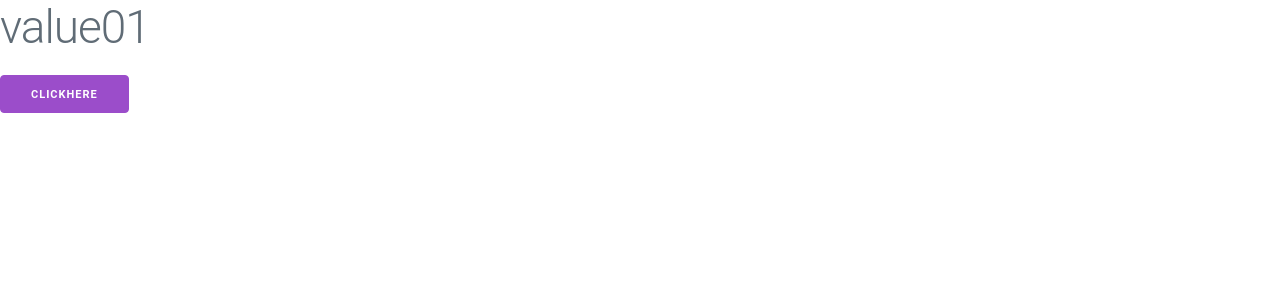
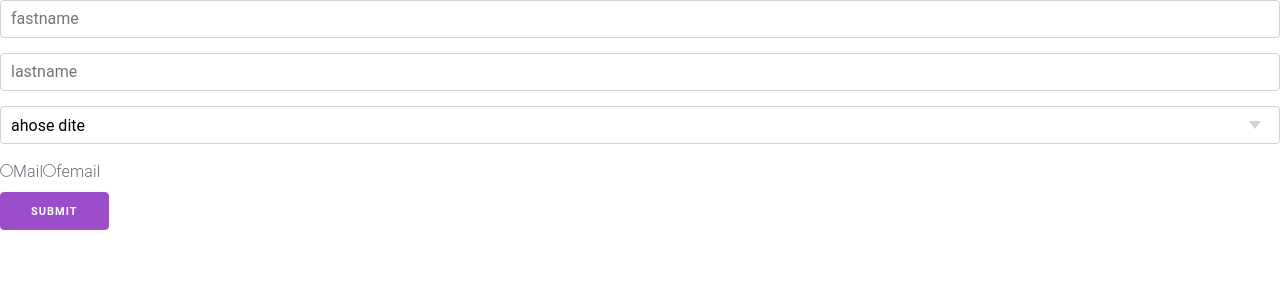
Before and after one commit to programminsekbo/fornt, a React (Vite) app: page / in a window 1280 px wide. Shown: the top 300 px of the page. Built offline with nearby package versions, Linux system fonts and the light colour scheme.

Commit message:
fromvalue

```diff
--- a/src/App.jsx
+++ b/src/App.jsx
@@ -1,39 +1,71 @@
-import { useRef, useState } from "react";
+import { useState } from "react";
+
 
 
 const App = () => {
-
-
-  const [ NUMBER,NEWNUMBER]=useState({
-    key1:"value01",
-    key2:"value2",
-    key3:"value3"
-  })
+  let [number,setnumber]=useState({fName:"",lname:"",cite:"",gender:""})
 
 
 
-  const onchang=()=>{
 
-NEWNUMBER(
+const hridoy=(property,value)=>{
+  setnumber(prevOBJ=>({
 
-  prevesOBJ=>({
-
-...prevesOBJ,
-key1:"hello word"
-
-  })
-)
+    ...prevOBJ,
+    [property]:value
+  }))
 
 
-  }
 
+}
+
+const myvalue=(e)=>{
+  e.preventDefault();
+console.log(number)
+
+
+}
 
   return (
     <div>
 
-<h1>{NUMBER.key1}</h1>
 
-<button onClick={onchang}>clickhere</button>
+<form onSubmit={myvalue}>
+
+<input onChange={(e)=>{hridoy("fName",e.target.value)}}  value={number.fName}  type="text" placeholder="fastname" />
+<input onChange={(e)=>{hridoy("lname",e.target.value)}}   value={number.lname} type="text" placeholder="lastname" /><br />
+
+<select value={number.cite} onChange={(e)=>{hridoy("cite",e.target.value)}} >
+<option value="">ahose dite</option>
+<option value="dhaka">dhaka</option>
+<option value="dinajpur">dinajpur</option>
+<option value="thakurgonj">thakurgonj</option>
+<option value="setabgonj">setabgonj</option>
+<option value="soidpur">soidpur</option>
+
+</select>
+
+<br />
+
+<input onChange={()=>{hridoy("gender","Mail")}}  checked={number.gender==="Mail"} type="radio" name="gender"/>Mail
+<input onChange={()=>{hridoy("gender",'femail')}}  checked={number.gender==="femail"} type="radio" name="gender"/>femail
+<br />
+
+<button>submit</button>
+
+
+
+
+
+
+
+
+</form>
+
+
+
+
+
 
     </div>
   );
```
